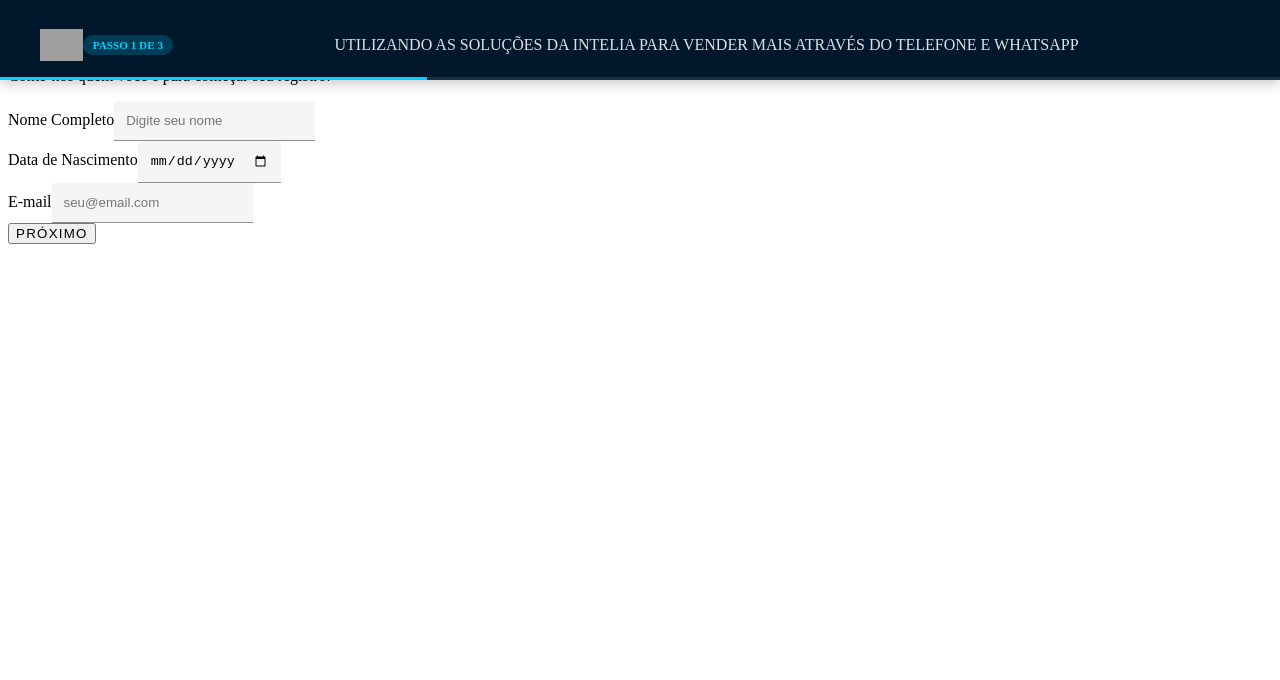
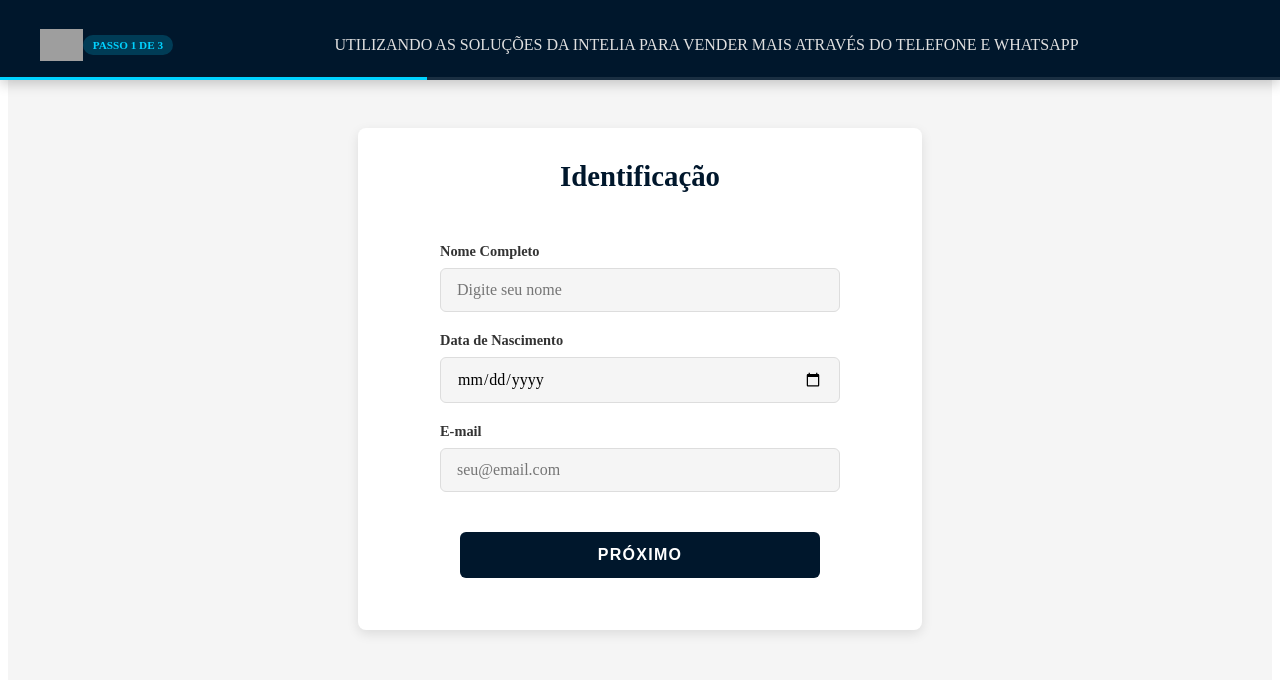
Before and after one commit to joaovalcazara/desafio-intelia, a Vue app in the folder frontend/: page / in a window 1280 px wide. Shown: the top 680 px of the page. Built offline with nearby package versions, Linux system fonts and the light colour scheme; grey boxes are pictures that could not be loaded.

Commit message:
feat: implement multi-step registration with error handling and user feedback components

```diff
--- a/frontend/src/App.vue
+++ b/frontend/src/App.vue
@@ -5,7 +5,7 @@ import EtapaUm from './views/EtapaUm.vue';
 import EtapaDois from './views/EtapaDois.vue';
 import EtapaTres from './views/EtapaTres.vue';
 import HeaderApp from './components/HeaderApp.vue';
-
+import './styles/app.css';
 const etapa = ref(1);
 const uuid = ref(localStorage.getItem('cadastro_uuid'));
 const dadosIniciais = ref(null);
@@ -15,9 +15,8 @@ onMounted(async () => {
   if (uuid.value) {
     try {
       const { data } = await axios.get(`/cadastro/${uuid.value}`);
-      // Seu controller retorna 'data' dentro de 'data'
       dadosIniciais.value = data.data;
-      etapa.value = data.data.etapaAtual; // Retoma na etapa exata onde parou
+      etapa.value = data.data.etapaAtual;
     } catch (e) {
       console.error("Cadastro não encontrado, iniciando do zero.");
       localStorage.removeItem('cadastro_uuid');
@@ -35,11 +34,10 @@ const proximo = (novoUuid) => {
 
 
 <template>
-
   <HeaderApp :etapa="etapa" />
 
-  <div class="app-wrapper">
-    <div class="card md-elevation-2">
+  <main class="main-container">
+    <div class="form-card">
       <transition name="fade" mode="out-in">
         <component
           :is="views[etapa - 1]"
@@ -47,10 +45,8 @@ const proximo = (novoUuid) => {
           :dados-iniciais="dadosIniciais"
           @avancar="proximo"
           @voltar="etapa--"
-          @sucesso="finalizarTudo"
         />
       </transition>
-
     </div>
-  </div>
+  </main>
 </template>
--- /dev/null
+++ b/frontend/src/components/MensagemAlert.vue
@@ -0,0 +1,38 @@
+ <script setup>
+    import { computed, watch } from 'vue';
+    import '../styles/mensagemAlert.css';
+
+    const props = defineProps({
+    modelValue: Boolean,
+    message: String,
+    type: { type: String, default: 'error' }, // 'error', 'success', 'info'
+    duration: { type: Number, default: 4000 }
+    });
+
+    const emit = defineEmits(['update:modelValue']);
+
+    const icon = computed(() => {
+    return props.type === 'success' ? 'check_circle' : 'error_outline';
+    });
+
+    const close = () => emit('update:modelValue', false);
+
+    // Fecha automaticamente após X segundos
+    watch(() => props.modelValue, (newVal) => {
+    if (newVal) {
+        setTimeout(close, props.duration);
+    }
+    });
+</script>
+
+
+<template>
+  <Transition name="toast">
+    <div v-if="modelValue" class="toast-container" :class="type">
+      <div class="toast-content">
+        <span class="message">{{ message }}</span>
+      </div>
+      <button class="close-btn" @click="close">&times;</button>
+    </div>
+  </Transition>
+</template>
--- /dev/null
+++ b/frontend/src/styles/app.css
@@ -0,0 +1,26 @@
+.main-container {
+    padding-top: 120px;
+    min-height: 100vh;
+    display: flex;
+    justify-content: center;
+    align-items: flex-start;
+    background-color: #f5f5f5;
+    padding-left: 20px;
+    padding-right: 20px;
+  }
+
+ .form-card {
+    background: white;
+    width: 100%;
+    max-width: 500px;
+    padding: 32px;
+    border-radius: 8px;
+    box-shadow: 0 4px 12px rgba(0, 0, 0, 0.1);
+  }
+
+.fade-enter-active, .fade-leave-active {
+  transition: opacity 0.3s ease;
+}
+.fade-enter-from, .fade-leave-to {
+  opacity: 0;
+}
--- /dev/null
+++ b/frontend/src/styles/form-etapas.css
@@ -0,0 +1,101 @@
+
+.step-view {
+    width: 100%;
+    display: flex;
+    flex-direction: column;
+    align-items: center;
+    animation: fadeIn 0.5s ease;
+}
+
+.form-header {
+    text-align: center;
+    margin-bottom: 30px;
+}
+
+.md-title {
+    color: #00172c;
+    font-size: 1.8rem;
+    font-weight: 700;
+    margin: 0;
+}
+
+.md-subtitle {
+    color: #666;
+    font-size: 1rem;
+    margin-top: 8px;
+}
+
+.md-form {
+    width: 100%;
+    max-width: 400px;
+}
+
+.md-field {
+    display: flex;
+    flex-direction: column;
+    gap: 8px;
+    margin-bottom: 20px;
+    text-align: left;
+}
+
+.md-field label {
+    font-weight: 600;
+    font-size: 0.9rem;
+    color: #333;
+}
+
+.md-field input,
+.md-field select,
+.md-field textarea {
+    padding: 12px 16px;
+    border: 1px solid #ddd;
+    border-radius: 6px;
+    font-size: 1rem;
+    font-family: inherit;
+    transition: all 0.3s ease;
+    outline: none;
+}
+
+.md-field input:focus {
+    border-color: #00d2ff;
+    box-shadow: 0 0 0 3px rgba(0, 210, 255, 0.1);
+}
+
+.actions {
+    margin-top: 20px;
+    display: flex;
+    gap: 12px;
+    justify-content: center;
+}
+
+.md-button {
+    flex: 1;
+    padding: 14px;
+    border: none;
+    border-radius: 6px;
+    font-weight: 700;
+    font-size: 1rem;
+    cursor: pointer;
+    transition: all 0.3s;
+    margin: 20px;
+}
+
+.md-button.primary {
+    background-color: #00172c;
+    color: white;
+}
+
+.md-button.primary:hover {
+    background-color: #00d2ff;
+}
+
+.md-button.secondary {
+    background-color: #e0e0e0;
+    color: #333;
+}
+
+
+@keyframes fadeIn {
+    from { opacity: 0; transform: translateY(10px); }
+    to { opacity: 1; transform: translateY(0); }
+}
--- /dev/null
+++ b/frontend/src/styles/mensagemAlert.css
@@ -0,0 +1,39 @@
+ .toast-container {
+  position: fixed;
+  left: 50%;
+  transform: translateX(-50%);
+  min-width: 300px;
+  padding: 16px 20px;
+  border-radius: 8px;
+  display: flex;
+  align-items: center;
+  justify-content: space-between;
+  color: white;
+  box-shadow: 0 8px 16px rgba(0,0,0,0.2);
+  z-index: 9999;
+}
+
+.error { background-color: #d32f2f; }
+.success { background-color: #2e7d32; }
+
+.toast-content {
+  display: flex;
+  align-items: center;
+  gap: 12px;
+}
+
+.message { font-weight: 500; font-size: 0.9rem; }
+
+.close-btn {
+  background: none;
+  border: none;
+  color: white;
+  font-size: 1.5rem;
+  cursor: pointer;
+  padding-left: 10px;
+  line-height: 1;
+}
+
+.toast-enter-active, .toast-leave-active { transition: all 0.4s ease; }
+.toast-enter-from { opacity: 0; transform: translate(-50%, 20px); }
+.toast-leave-to { opacity: 0; transform: translate(-50%, 20px); }
--- a/frontend/src/views/EtapaDois.vue
+++ b/frontend/src/views/EtapaDois.vue
@@ -2,10 +2,14 @@
 import { reactive, ref } from 'vue';
 import { vMaska } from "maska/vue";
 import axios from 'axios';
+import MensagemAlert from '../components/MensagemAlert.vue';
 
 const props = defineProps(['uuid', 'dadosIniciais']);
 const emit = defineEmits(['avancar', 'voltar']);
 const loading = ref(false);
+const showError = ref(false);
+const errorMessage = ref('');
+
 
 const form = reactive(props.dadosIniciais || {
     cep: '',
@@ -27,7 +31,8 @@ const avancar = async () => {
     await axios.post('/cadastro', payload);
     emit('avancar');
   } catch (e) {
-    alert(e.response?.data?.message || "Erro no Passo 2");
+    errorMessage.value = e.response?.data?.message || "Erro ao avançar para a próxima etapa.";
+    showError.value = true;
   } finally {
     loading.value = false;
   }
@@ -37,9 +42,7 @@ const avancar = async () => {
 
 <template>
   <div class="step-view">
-    <h2 class="md-title">Endereço</h2>
-    <p class="md-subtitle">Onde podemos te encontrar?</p>
-
+    <h2 class="md-title" style="margin-bottom: 20px;">Endereço</h2>
     <form @submit.prevent="avancar">
       <div class="md-grid">
         <div class="md-field">
@@ -65,7 +68,7 @@ const avancar = async () => {
 
       <div class="md-field">
         <label>Estado (UF)</label>
-        <input v-model="form.estado" type="text" maxlength="2" required placeholder="SP">
+        <input v-model="form.estado" type="text" maxlength="2" required placeholder="PR">
       </div>
 
       <div class="md-actions">
@@ -73,5 +76,11 @@ const avancar = async () => {
         <button type="submit" class="md-button primary" :disabled="loading">Próximo</button>
       </div>
     </form>
+
+    <MensagemAlert
+      v-model="showError"
+      :message="errorMessage"
+      type="error"
+    />
   </div>
 </template>
--- a/frontend/src/views/EtapaTres.vue
+++ b/frontend/src/views/EtapaTres.vue
@@ -2,11 +2,17 @@
     import { reactive, ref } from 'vue';
     import { vMaska } from "maska/vue";
     import axios from 'axios';
+    import MensagemAlert from '../components/MensagemAlert.vue';
+
 
     const props = defineProps(['uuid', 'dadosIniciais']);
     const emit = defineEmits(['voltar', 'sucesso']);
 
     const loading = ref(false);
+
+    const showAlert = ref(false);
+    const alertMessage = ref('');
+    const alertType = ref('error');
 
     const form = reactive(props.dadosIniciais || {
         telefoneFixo: '',
@@ -25,14 +31,23 @@
 
             const { data } = await axios.post('/cadastro', payload);
 
-        if (data.status === 'sucesso') {
+            if (data.status === 'sucesso' || data.uuid) {
+                alertType.value = 'success';
+                alertMessage.value = "Cadastro finalizado com sucesso! Reiniciando...";
+                showAlert.value = true;
+                setTimeout(() => {
+                    localStorage.removeItem('cadastro_uuid');
                     emit('sucesso');
-            alert("Cadastro finalizado com sucesso!");
+                    window.location.reload();
+                }, 2500);
+
             } else {
-            alert("Erro ao finalizar cadastro. Tente novamente.");
+                throw new Error("Resposta inesperada do servidor");
             }
         } catch (e) {
-        alert(e.response?.data?.message || "Erro ao finalizar cadastro.");
+            alertType.value = 'error';
+            alertMessage.value = e.response?.data?.message || "Erro ao finalizar cadastro.";
+            showAlert.value = true;
         } finally {
             loading.value = false;
         }
@@ -41,9 +56,7 @@
 
 <template>
   <div class="step-view">
-    <h2 class="md-title">Contato Final</h2>
-    <p class="md-subtitle">Quase lá! Precisamos apenas dos seus contatos.</p>
-
+    <h2 class="md-title" style="margin-bottom: 20px;">Contato</h2>
     <form @submit.prevent="finalizar">
       <div class="md-field">
         <label>Telefone Fixo</label>
@@ -74,5 +87,10 @@
         </button>
       </div>
     </form>
+    <MensagemAlert
+      v-model="showAlert"
+      :message="alertMessage"
+      :type="alertType"
+    />
   </div>
 </template>
--- a/frontend/src/views/EtapaUm.vue
+++ b/frontend/src/views/EtapaUm.vue
@@ -1,6 +1,7 @@
 <script setup>
 import { reactive, ref, watchEffect } from 'vue';
 import axios from 'axios';
+import '../styles/form-etapas.css';
 
 const emit = defineEmits(['avancar']);
 const loading = ref(false);
@@ -45,12 +46,15 @@ const avancar = async () => {
 };
 </script>
 
+
+
 <template>
   <div class="step-view">
-    <h2 class="md-title">Identificação</h2>
-    <p class="md-subtitle">Conte-nos quem você é para começar seu registro.</p>
+    <div class="form-header">
+      <h2 class="md-title" style="margin-bottom: 20px;">Identificação</h2>
+    </div>
 
-    <form @submit.prevent="avancar">
+    <form @submit.prevent="avancar" class="md-form">
       <div class="md-field">
         <label>Nome Completo</label>
         <input v-model="form.nomeCompleto" type="text" required placeholder="Digite seu nome">
@@ -66,9 +70,11 @@ const avancar = async () => {
         <input v-model="form.email" type="email" required placeholder="seu@email.com">
       </div>
 
-      <button type="submit" class="md-button primary" :disabled="loading">
-        {{ loading ? 'Iniciando...' : 'Próximo' }}
-      </button>
+      <div class="actions">
+        <button type="submit" class="md-button primary" :disabled="loading">
+          {{ loading ? 'Enviando...' : 'Próximo' }}
+        </button>
+      </div>
     </form>
   </div>
 </template>
```
Lines whose indentation alone changed are shown as unchanged.
